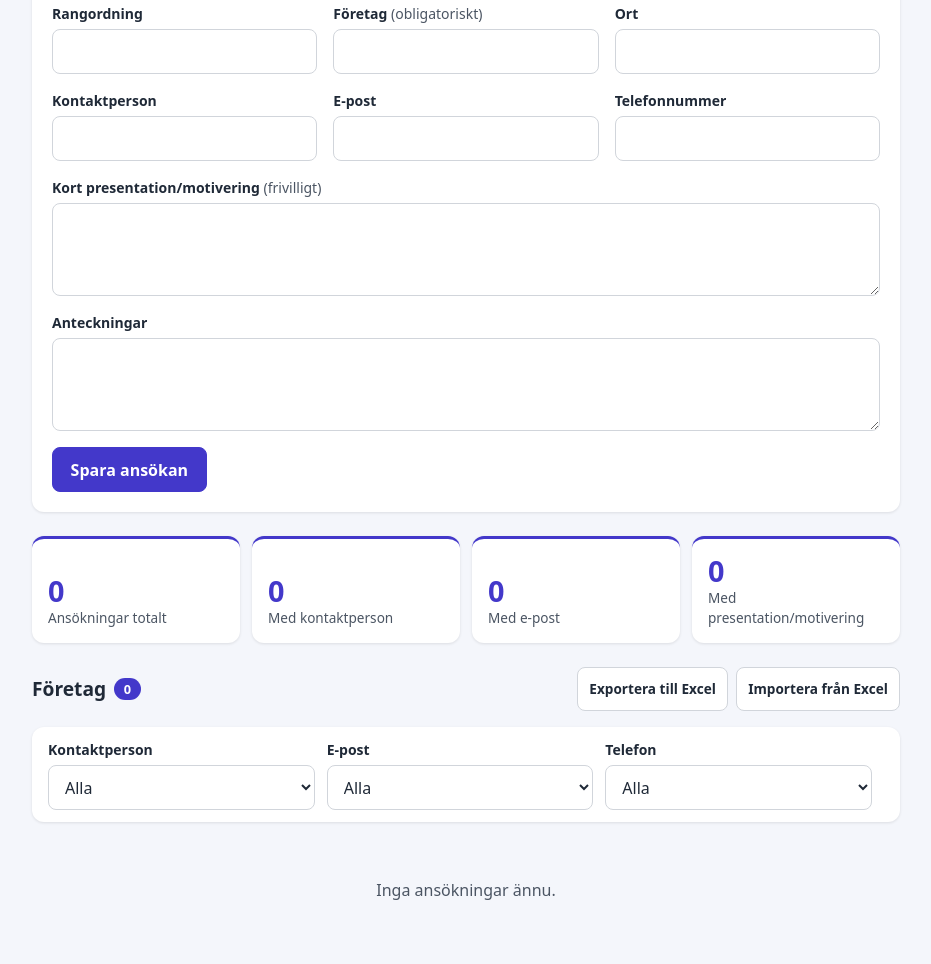
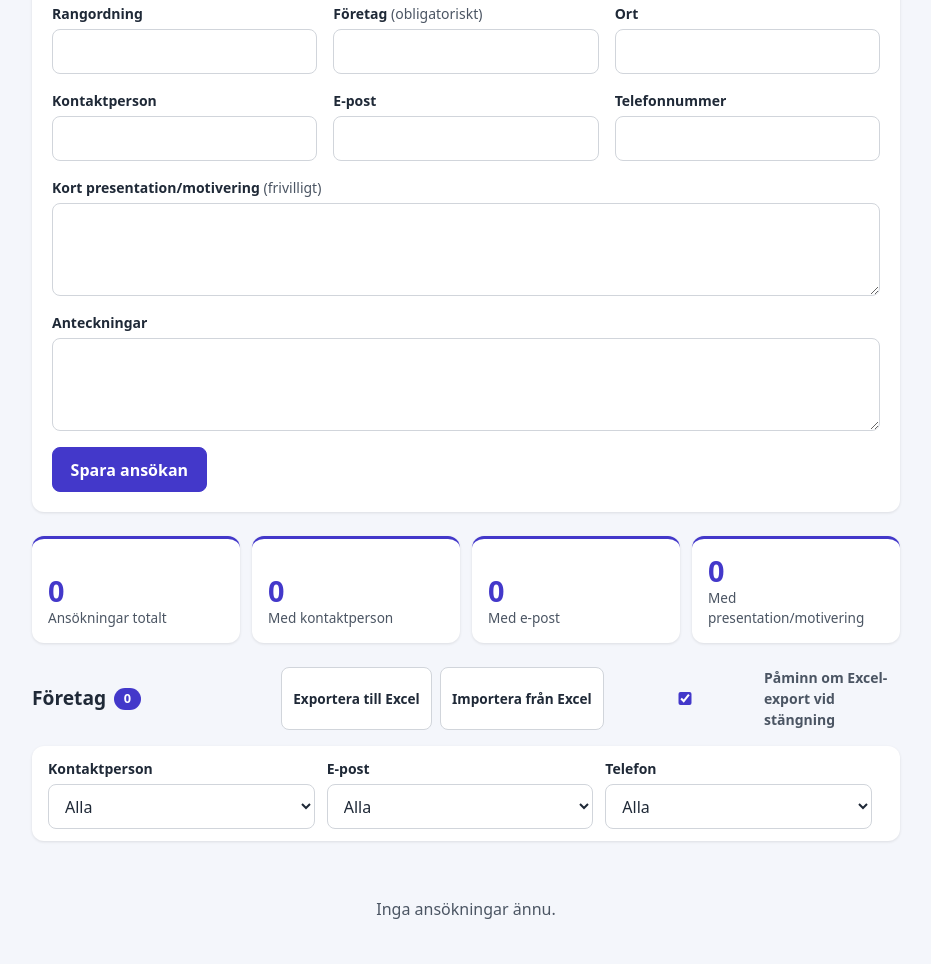
Before and after one commit to malmla/bransch-tracker, a website with bundled scripts: page index.html in a window 1280 px wide. Shown: the part 161-1125 px from the top of the page, without its empty margins (174-1105 px from the left). Built offline with nearby package versions, Linux system fonts and the light colour scheme.

Commit message:
feat: add export reminder checkbox and local storage handling

```diff
--- a/index.html
+++ b/index.html
@@ -222,6 +222,10 @@
             <button type="button" class="btn small" id="import-btn">
               Importera från Excel
             </button>
+            <label class="export-reminder" for="export-reminder">
+              <input type="checkbox" id="export-reminder" checked />
+              Påminn om Excel-export vid stängning
+            </label>
             <input type="file" id="import-file" accept=".xlsx,.xls" hidden />
           </div>
         </div>
--- a/js/main.js
+++ b/js/main.js
@@ -19,6 +19,7 @@ import { downloadBlob, writeBlobToFile } from "./utils/download.js";
 import { must } from "./utils/dom.js";
 
 const STORAGE_KEY = "lia-applications";
+const EXPORT_REMINDER_KEY = "lia-export-reminder";
 
 export function startApp() {
   const status = createStatus(must("status"));
@@ -143,8 +144,31 @@ export function startApp() {
 
   const importButton = must("import-btn");
   const exportButton = must("export-btn");
+  const exportReminder = must("export-reminder");
   const fileInput = must("import-file");
   const conflictDialog = createConflictDialog(must("conflict-dialog"));
+  try {
+    exportReminder.checked = localStorage.getItem(EXPORT_REMINDER_KEY) !== "false";
+  } catch (error) {
+    console.error(error);
+    status.show(["Påminnelseinställningen kunde inte läsas från webbläsaren."], "error");
+  }
+
+  exportReminder.addEventListener("change", () => {
+    try {
+      localStorage.setItem(EXPORT_REMINDER_KEY, String(exportReminder.checked));
+    } catch (error) {
+      console.error(error);
+      status.show(["Påminnelseinställningen kunde inte sparas i webbläsaren."], "error");
+    }
+  });
+
+  window.addEventListener("beforeunload", (event) => {
+    if (!exportReminder.checked || !store.getState().applications.length) return;
+    event.preventDefault();
+    event.returnValue = "";
+  });
+
   const excelPickerOptions = {
     id: "lia-excel",
     types: [
--- a/styles.css
+++ b/styles.css
@@ -419,6 +419,20 @@ p.status {
   gap: .5rem;
 }
 
+.export-reminder {
+  display: inline-flex;
+  align-items: center;
+  gap: .4rem;
+  color: var(--muted);
+  font-size: .875rem;
+  cursor: pointer;
+}
+
+.export-reminder input {
+  margin: 0;
+  accent-color: var(--primary);
+}
+
 .list {
   list-style: none;
   margin: 0;
```
